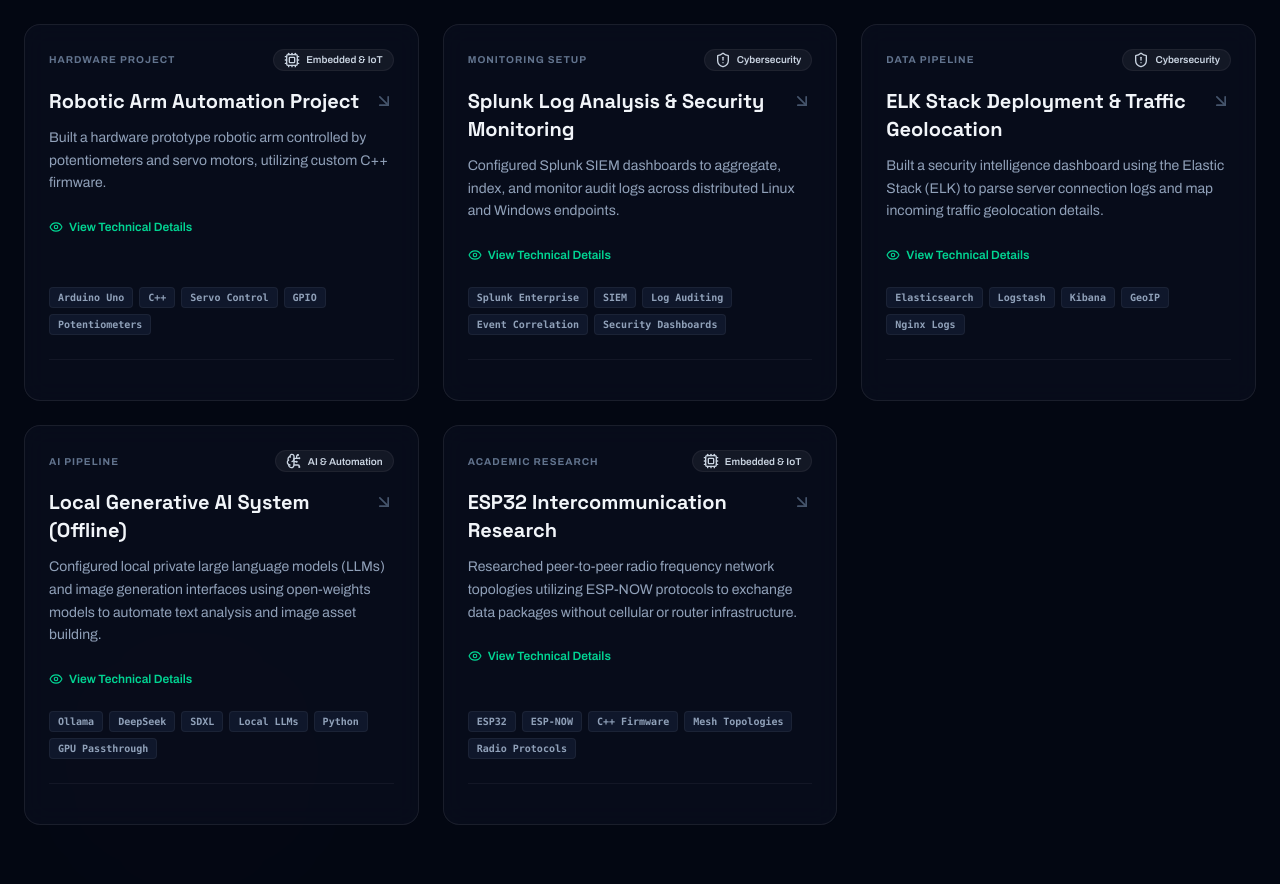
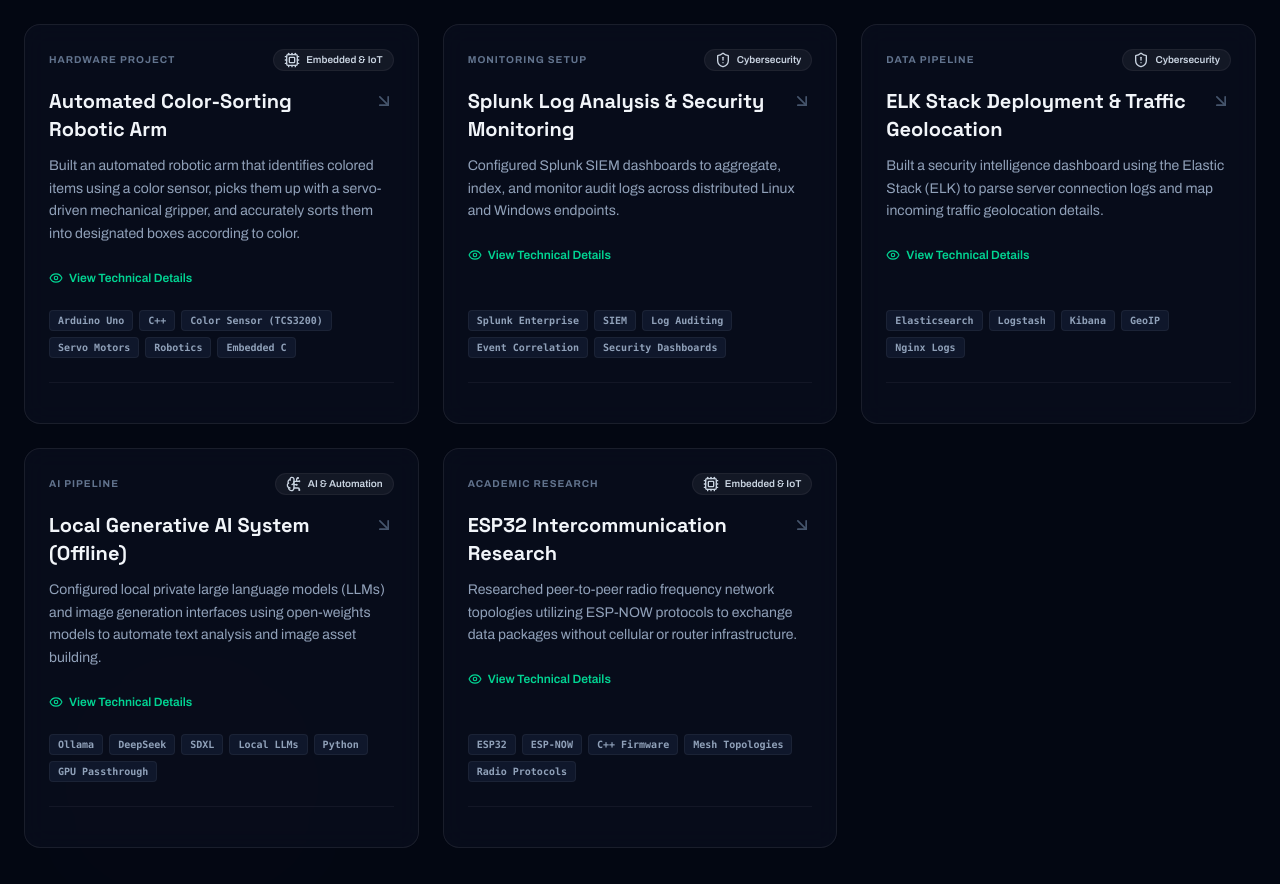
Before and after one commit to vishalvijay-123/vishalvs-portfolio, a Next.js app: page / in a window 1280 px wide. Shown: the part 4338-5222 px from the top of the page. Built offline with nearby package versions, Linux system fonts and the light colour scheme.

Commit message:
fix: update robotic arm project to automated color-sorting mechanism

```diff
--- a/src/components/Projects.tsx
+++ b/src/components/Projects.tsx
@@ -148,16 +148,17 @@ const PROJECTS: Project[] = [
     ],
   },
   {
-    title: "Robotic Arm Automation Project",
+    title: "Automated Color-Sorting Robotic Arm",
     category: "Embedded & IoT",
     date: "Hardware Project",
-    description: "Built a hardware prototype robotic arm controlled by potentiometers and servo motors, utilizing custom C++ firmware.",
-    tech: ["Arduino Uno", "C++", "Servo Control", "GPIO", "Potentiometers"],
-    challenges: "Smoothing servo jitter through signal filtering and managing stable electrical power distribution to multiple servos during concurrent movements.",
+    description: "Built an automated robotic arm that identifies colored items using a color sensor, picks them up with a servo-driven mechanical gripper, and accurately sorts them into designated boxes according to color.",
+    tech: ["Arduino Uno", "C++", "Color Sensor (TCS3200)", "Servo Motors", "Robotics", "Embedded C"],
+    challenges: "Calibrating RGB frequency thresholds to reliably classify colors under shifting ambient lighting, while tuning multi-axis servo trajectories to achieve smooth pick-and-place motions without dropping items.",
     features: [
-      "Synchronized multi-joint movement mapping analog signals to angular offsets.",
-      "Custom filtering code smoothing out noise from analog potentiometers.",
-      "Repeatable physical task routine tracking built in firmware memory."
+      "Real-time color sensing and RGB frequency classification to detect colored items.",
+      "Multi-axis articulated arm with a motorized gripper for automated pickup and transport.",
+      "Automated sorting state machine routing items to specific color-designated destination boxes.",
+      "C++ firmware coordinating sensor interrupts, movement paths, and home position resets."
     ],
   },
   {
```
